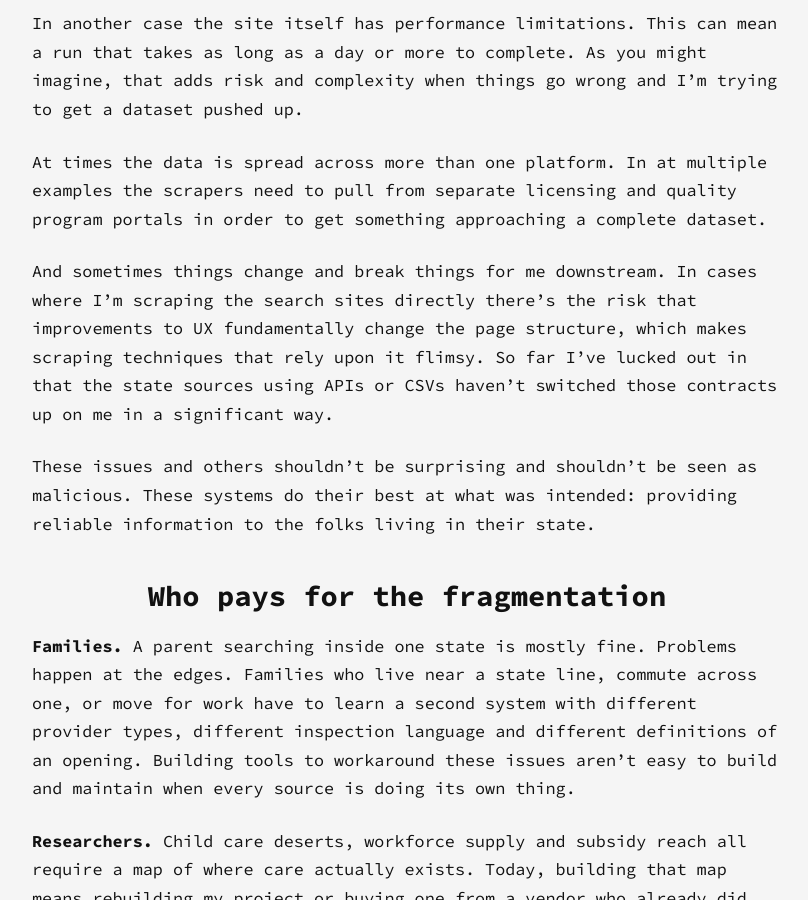
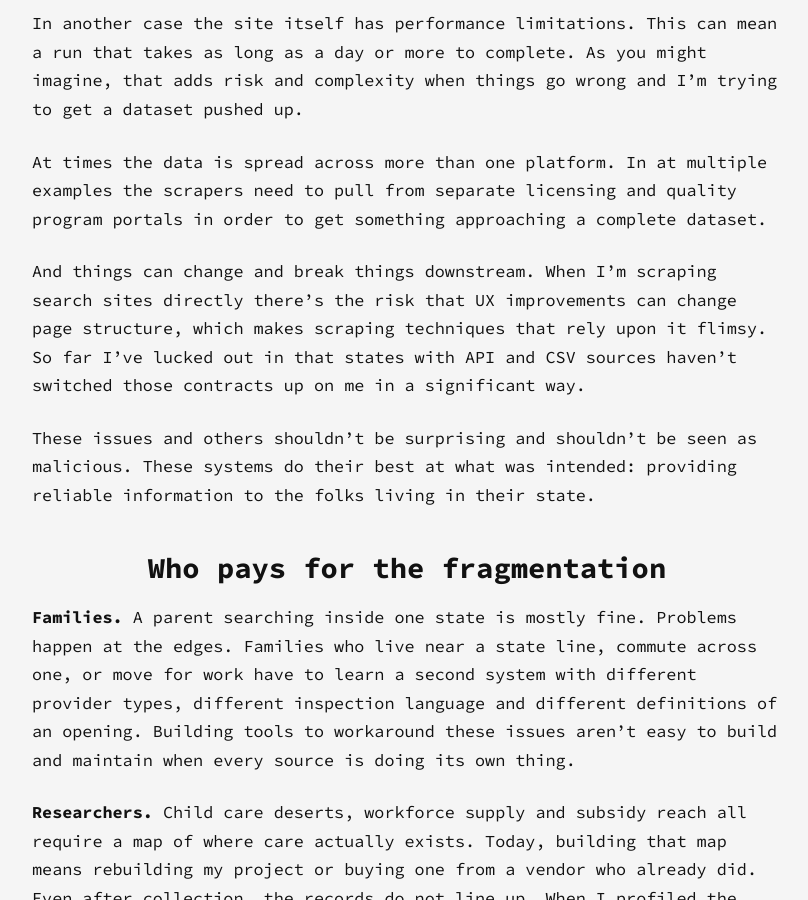
Before and after one commit to Ryan-Koch/ryan-koch.github.io, a Jekyll site: the page built from _posts/2026-11-25-The-Fifty-State-Data-Problem-in-Child-Care.md, in a window 1280 px wide and 900 px high, scrolled down 1769 px. Shown: the whole window, without its empty margins (233-1041 px from the left). Built offline with Jekyll 4.4.1, drawn with Linux system fonts in a browser that asks for light colours; comment, search, counter and statistics services are not loaded.

Commit message:
Another wording edit

```diff
--- a/_posts/2026-11-25-The-Fifty-State-Data-Problem-in-Child-Care.md
+++ b/_posts/2026-11-25-The-Fifty-State-Data-Problem-in-Child-Care.md
@@ -37,7 +37,7 @@ As you might imagine, that adds risk and complexity when things go wrong and I'm
 
 At times the data is spread across more than one platform. In at multiple examples the scrapers need to pull from separate licensing and quality program portals in order to get something approaching a complete dataset.
 
-And sometimes things change and break things for me downstream. In cases where I'm scraping the search sites directly there's the risk that improvements to UX fundamentally change the page structure, which makes scraping techniques that rely upon it flimsy. So far I've lucked out in that the state sources using APIs or CSVs haven't switched those contracts up on me in a significant way.
+And things can change and break things downstream. When I'm scraping search sites directly there's the risk that UX improvements can change page structure, which makes scraping techniques that rely upon it flimsy. So far I've lucked out in that states with API and CSV sources haven't switched those contracts up on me in a significant way.
 
 These issues and others shouldn't be surprising and shouldn't be seen as malicious. These systems do their best at what was intended: providing reliable information to the folks living in their state.
 
```
